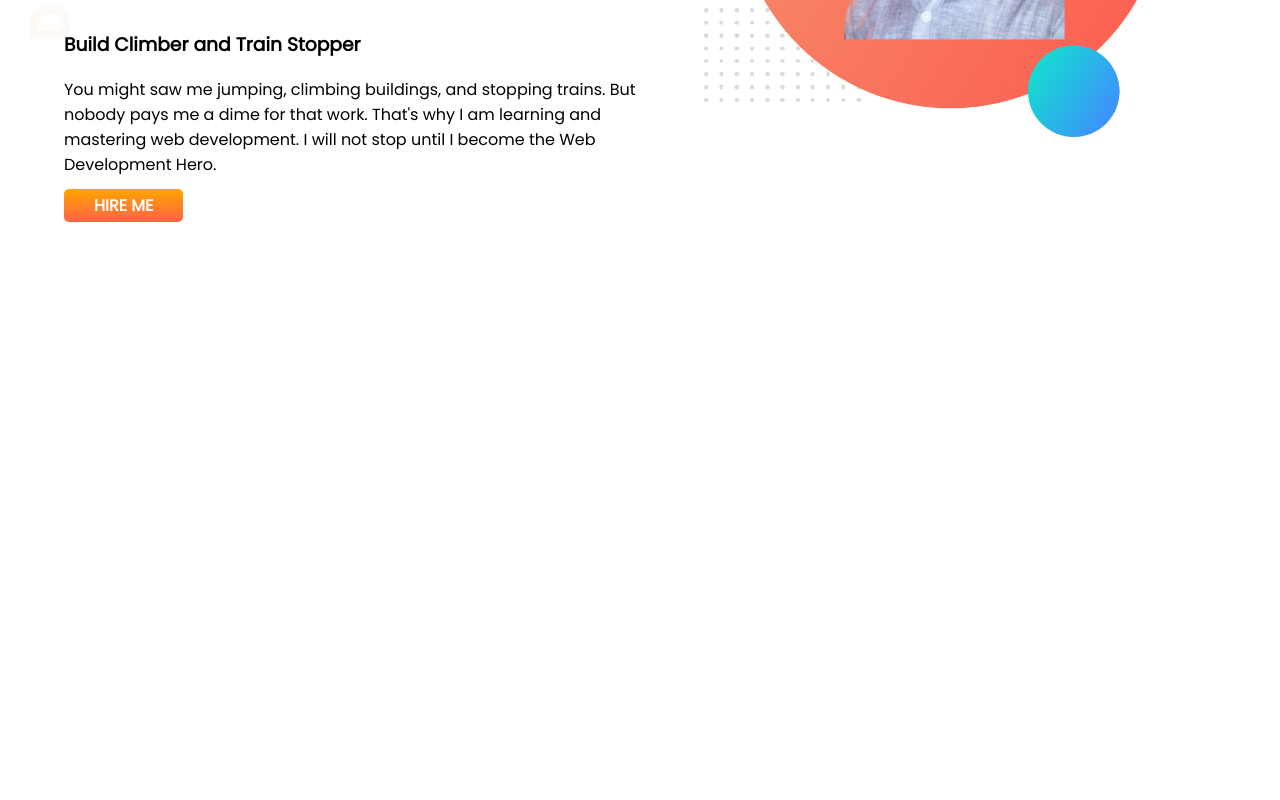
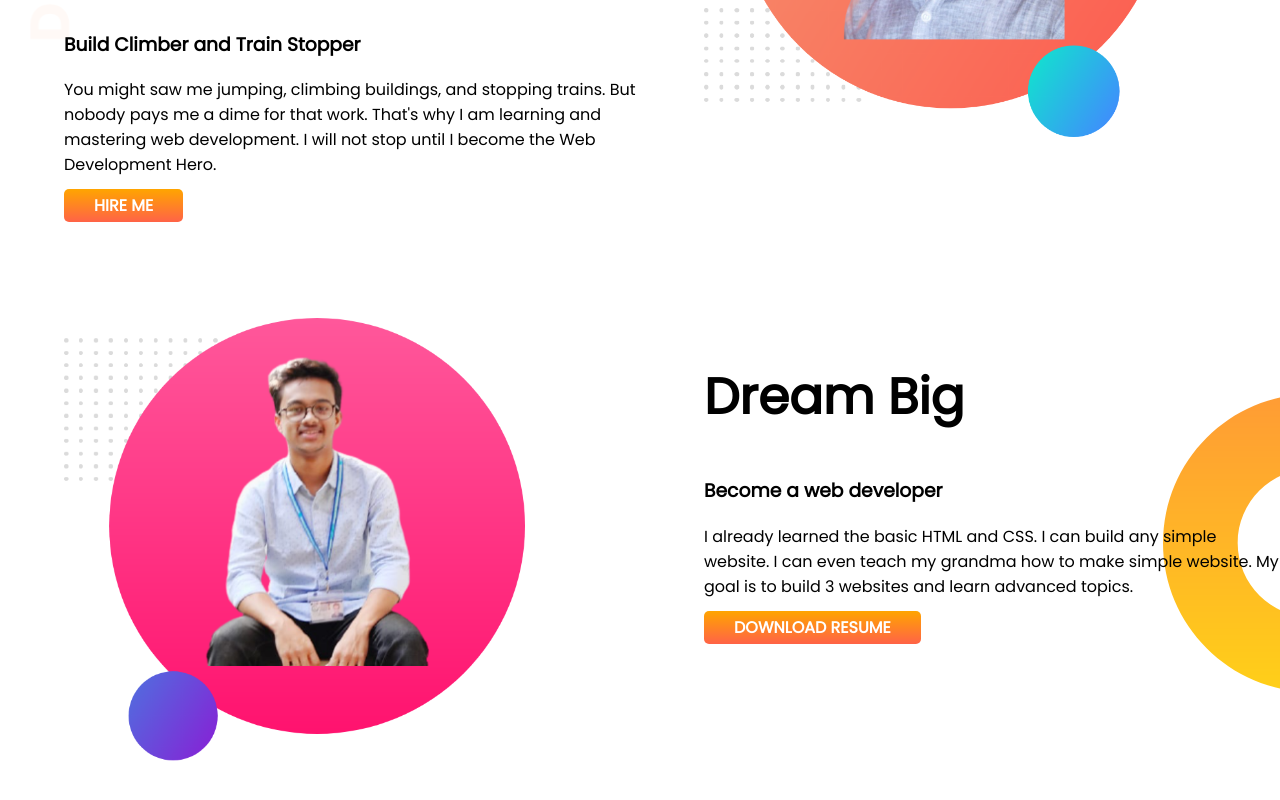
Before and after one commit to Shagorrakshit/developer-portfolio, a plain HTML site: page index.html in a window 1280 px wide. Shown: the part 320-1120 px from the top of the page. Before the commit the page ends 800 px from the top, so only its background shows below. Drawn offline with Linux system fonts and the light colour scheme.

Commit message:
dream added

```diff
--- a/index.html
+++ b/index.html
@@ -23,5 +23,22 @@
         <img src="images/shagor-pic-bg.png" alt="">
        </div>
     </section>
+
+    <section class="dream-big">
+     <div class="half-width">
+  <img src="images/shagor-bg-pic2.png" alt="">
+
+     </div>
+
+     <div class="half-width">
+
+        <h1>Dream Big</h1>
+        <h3>Become a web developer</h3>
+        <p>I already learned the basic HTML and CSS. I can build any simple website. I can even teach my grandma how to make simple website. My goal is to build 3 websites and learn advanced topics.</p>
+        <a class="link-button" target="_blank" href="">DOWNLOAD RESUME</a>
+     </div>
+
+
+ </section>
 </body>
 </html>
--- a/style.css
+++ b/style.css
@@ -13,6 +13,7 @@ h1 {
 
 section {
     display: flex;
+    margin-bottom: 100px;
 }
 
 .half-width {
@@ -37,3 +38,9 @@ section {
     background-image: url(images/top-banner.png);
     background-repeat: no-repeat;
 }
+
+.dream-big {
+    background-image: url(images/dream-bg.png);
+    background-repeat: no-repeat;
+    background-position: right;
+}
```
Also changed, not shown: images/shagor-bg-pic2.png (added).
